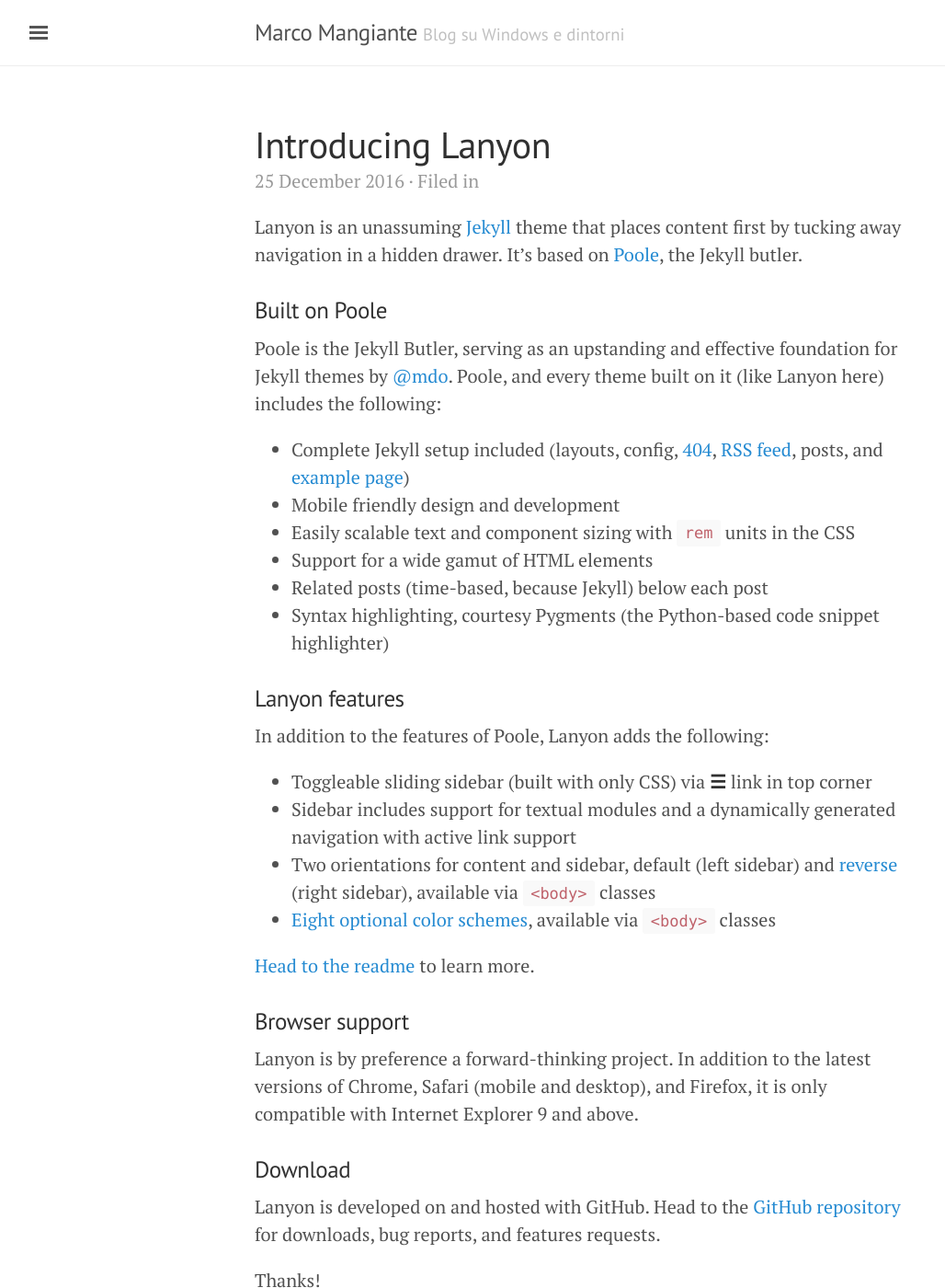
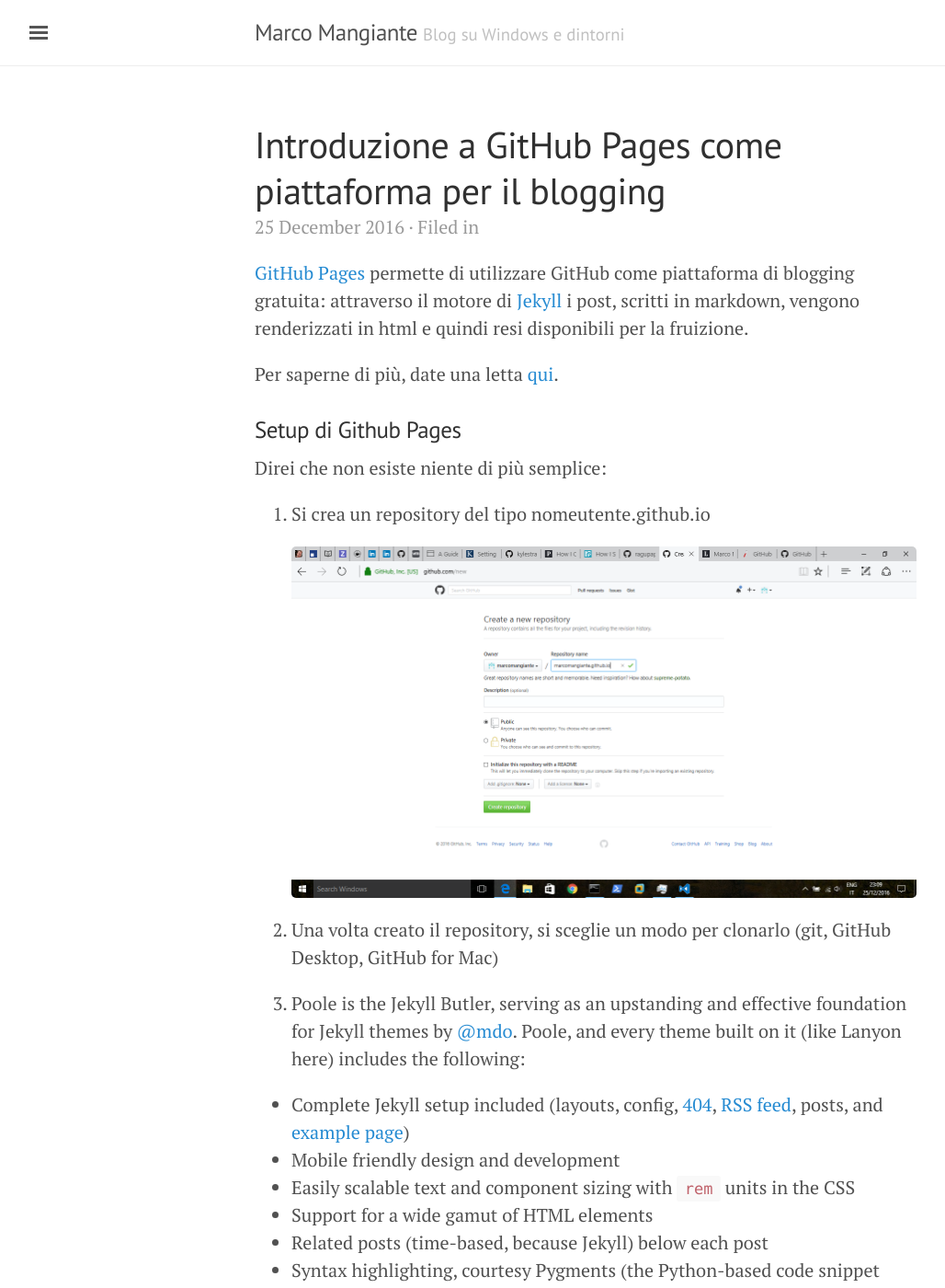
Before and after one commit to marcomangiante/marcomangiante.github.io, a Jekyll site: the page built from _posts/2016-12-25-introducing-github-pages.md, in a window 1280 px wide and 1400 px high. Shown: the whole window at 92% size, without its empty margins (3-1031 px from the left). Built offline with Jekyll 4.4.1, drawn with Linux system fonts in a browser that asks for light colours.

Commit message:
Update primo post

```diff
--- a/_posts/2016-12-25-introducing-github-pages.md
+++ b/_posts/2016-12-25-introducing-github-pages.md
@@ -1,12 +1,23 @@
 ---
 layout: post
-title: Introducing Lanyon
+title: Introduzione a GitHub Pages come piattaforma per il blogging
 ---
 
-Lanyon is an unassuming [Jekyll](http://jekyllrb.com) theme that places content first by tucking away navigation in a hidden drawer. It's based on [Poole](http://getpoole.com), the Jekyll butler.
+[GitHub Pages](https://pages.github.com/) permette di utilizzare GitHub come piattaforma di blogging gratuita: attraverso il motore di [Jekyll](http://jekyllrb.com) i post, scritti in markdown, vengono renderizzati in html e quindi resi disponibili per la fruizione.
 
-### Built on Poole
+Per saperne di più, date una letta [qui](https://jekyllrb.com/docs/github-pages/).
 
+### Setup di Github Pages
+
+Direi che non esiste niente di più semplice:
+
+1. Si crea un repository del tipo nomeutente.github.io
+
+   <img class="img-responsive" src="/img/GitHub-Pages-Intro/GitHub-Pages-Intro-01.png"/>
+
+2. Una volta creato il repository, si sceglie un modo per clonarlo (git, GitHub Desktop, GitHub for Mac)
+
+3.
 Poole is the Jekyll Butler, serving as an upstanding and effective foundation for Jekyll themes by [@mdo](https://twitter.com/mdo). Poole, and every theme built on it (like Lanyon here) includes the following:
 
 * Complete Jekyll setup included (layouts, config, [404](/404), [RSS feed](/atom.xml), posts, and [example page](/about))
```
